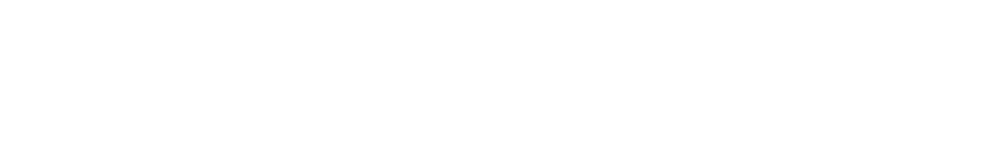
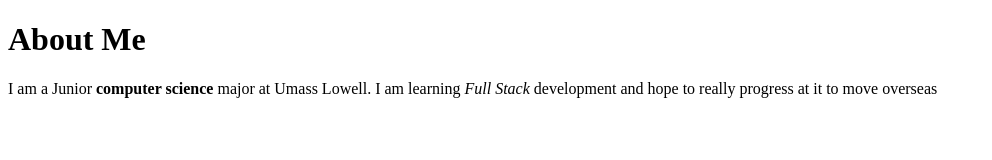
Before and after one commit to BladNunez/practice-, a plain HTML site: page index.html in a window 1280 px wide. Shown: the whole page, without its empty margins (0-992 px from the left). Drawn offline with Linux system fonts and the light colour scheme.

Commit message:
Created a heading tag about me

```diff
--- a/index.html
+++ b/index.html
@@ -4,5 +4,12 @@
     <meta charset="UTF-8" />
     <title>Plain Blog Practice</title>
   </head>
-  <body></body>
+  <body>
+    <h1>About Me</h1>
+    <p>
+      I am a Junior <strong>computer science</strong> major at Umass Lowell. I
+      am learning <em>Full Stack</em> development and hope to really progress at
+      it to move overseas
+    </p>
+  </body>
 </html>
```
